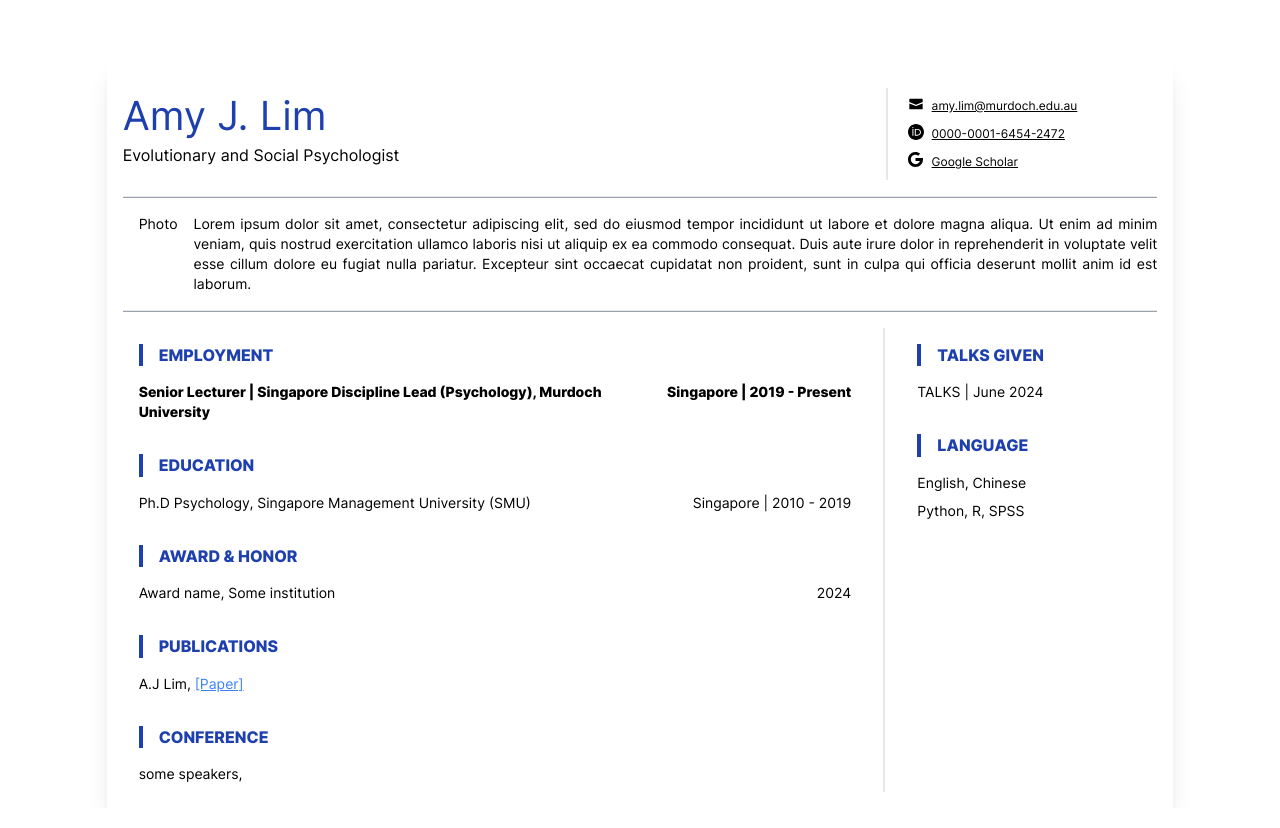
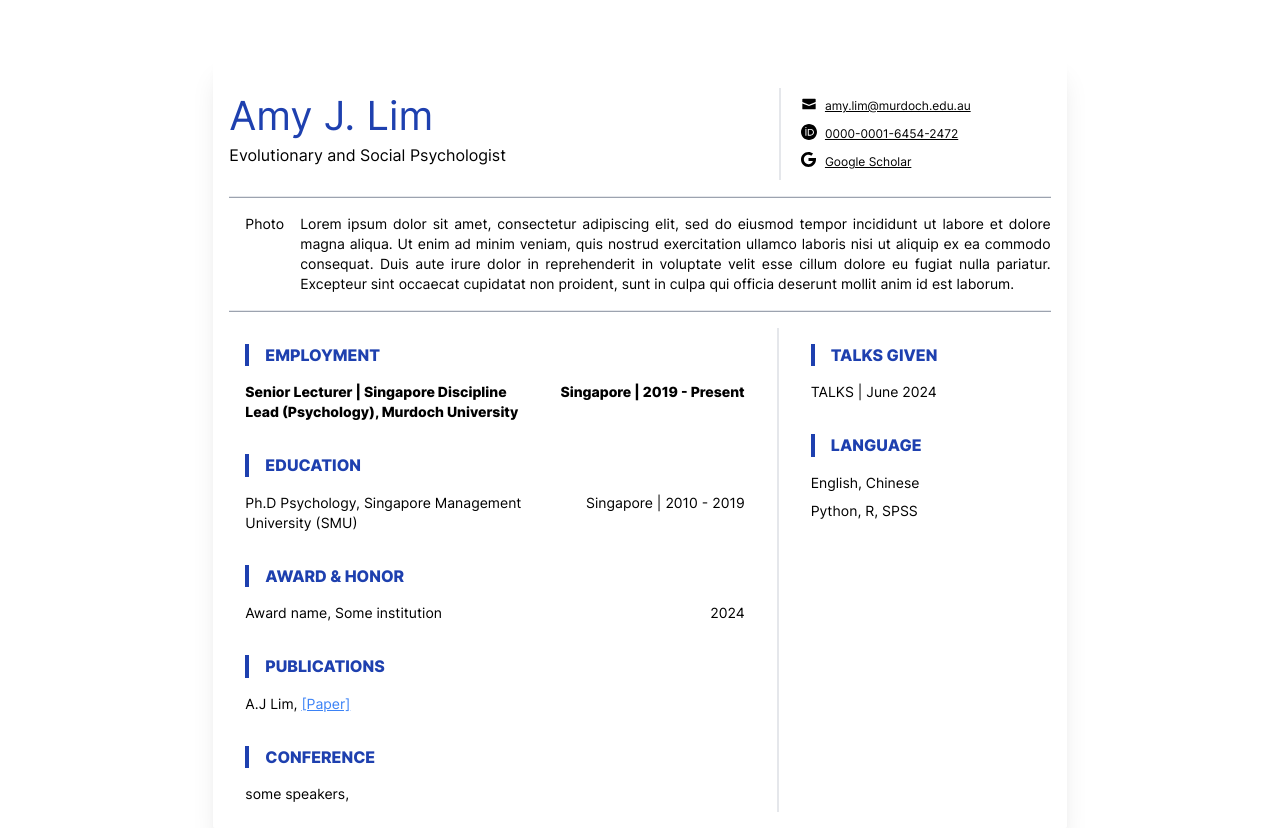
Before and after one commit to amylimjy/amylimjy.github.io, a React (Vite) app: page / in a window 1280 px wide. Built offline with nearby package versions, Linux system fonts and the light colour scheme.

Commit message:
[TECH][marcus] refactor: change grid starting column for page

```diff
--- a/src/components/layout/BasePage.tsx
+++ b/src/components/layout/BasePage.tsx
@@ -9,7 +9,7 @@ export const BasePage = ({
       id="page__content"
       className={"flex-1 pt-14"}
     >
-      <section className="md:col-start-2 col-span-10 p-4 shadow-xl rounded-sm">{children}</section>
+      <section className="md:col-start-3 col-span-8 p-4 shadow-xl rounded-sm">{children}</section>
     </GridLayout>
   );
 };
```
